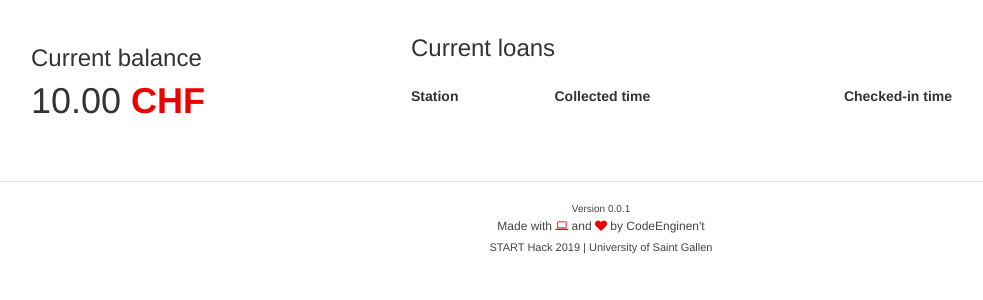
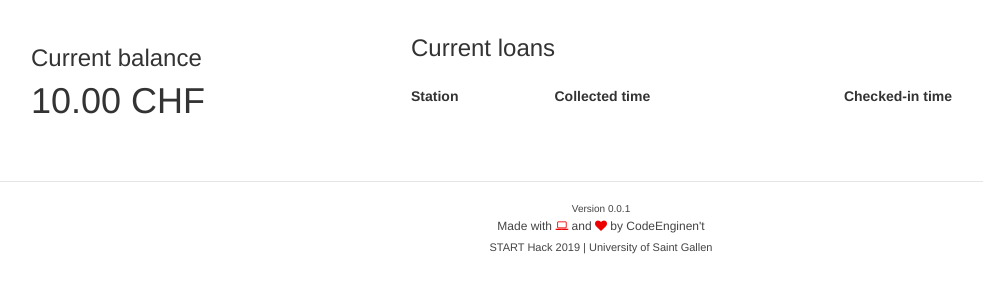
Before and after one commit to jaumefib/starthack2019, a Django app: page / in a window 1280 px wide. Shown: the part 96-396 px from the top of the page, without its empty margins (39-1022 px from the left). Run offline with Django 3.2, Linux system fonts and the light colour scheme; a user stored in the database is signed in; tables that the repository leaves empty hold one stand-in row (values such as "Sample post"); lists and menus that the app fills with data are empty; some libraries are stand-ins or nearby versions; some web fonts are replaced.

Commit message:
Em faig el graciós

```diff
--- a/website/website/templates/dashboard.html
+++ b/website/website/templates/dashboard.html
@@ -10,7 +10,7 @@
         {% if request.user.role == 1 %}
             <div class="col-sm-4 padding-0 no-style-link">
                 <h3 style="margin-bottom: 0;">Current balance</h3>
-                <h1 style="margin-top: 10px;">{{ balance }} <b class="colored">CHF</b></h1>
+                <h1 style="margin-top: 10px;">{{ balance }} CHF</h1>
             </div>
             <div class="col-sm-8 padding-0 no-style-link">
                 <h3 style="margin-bottom: 25px; margin-top: 10px;">Current loans</h3>
```
